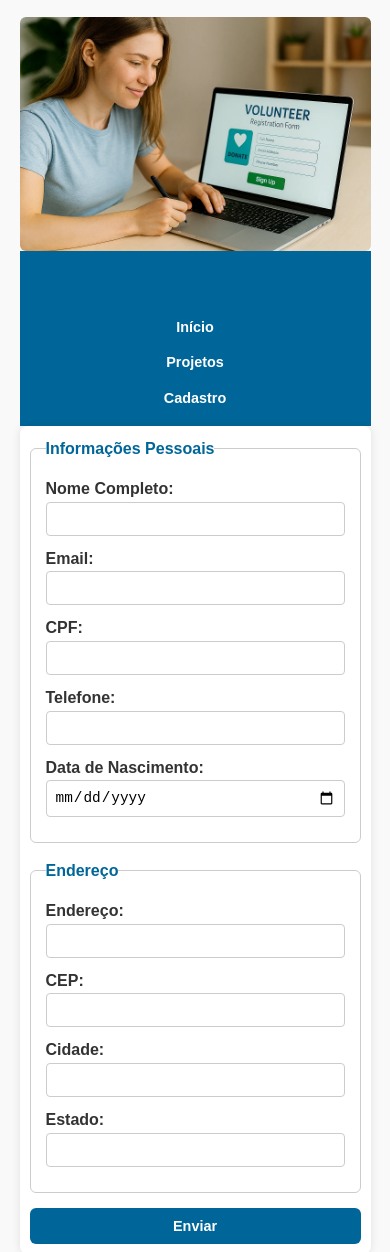
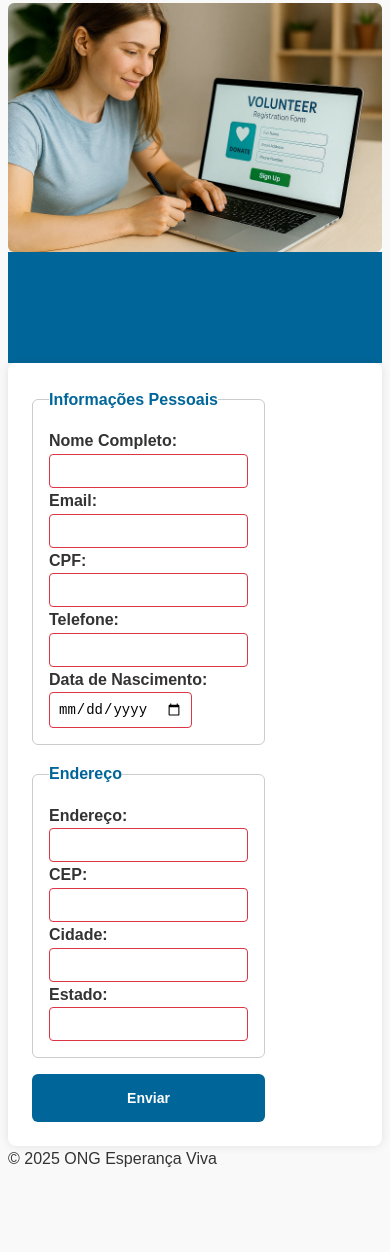
Before and after one commit to Samueltelecom/projeto-ong, a plain HTML site: page cadastro.html in a window 390 px wide. Shown: the part 13-1265 px from the top of the page. After the commit the page ends 1193 px from the top, so only its background shows below. Drawn offline with Linux system fonts and the light colour scheme; files whose address does not match are found by name.

Commit message:
- style: atualiza paleta de cores e espaçamentos -- feat: adiciona sistema de grid com 12 colunas -

```diff
--- a/styles/style.css
+++ b/styles/style.css
@@ -1,4 +1,38 @@
-/* Reset básico */
+/* ============================
+   🎨 Design System
+============================ */
+:root {
+  /* Paleta de cores */
+  --color-primary: #006699;
+  --color-primary-dark: #004d66;
+  --color-secondary: #ff6600;
+  --color-secondary-dark: #cc5200;
+  --color-neutral-light: #f9f9f9;
+  --color-neutral: #cccccc;
+  --color-neutral-dark: #333333;
+  --color-success: #28a745;
+  --color-error: #dc3545;
+
+  /* Tipografia */
+  --font-base: 'Arial', sans-serif;
+  --font-size-xs: 0.75rem;
+  --font-size-sm: 0.875rem;
+  --font-size-md: 1rem;
+  --font-size-lg: 1.25rem;
+  --font-size-xl: 1.5rem;
+
+  /* Espaçamento modular */
+  --space-1: 8px;
+  --space-2: 16px;
+  --space-3: 24px;
+  --space-4: 32px;
+  --space-5: 48px;
+  --space-6: 64px;
+}
+
+/* ============================
+   🔧 Reset e Base
+============================ */
 * {
   margin: 0;
   padding: 0;
@@ -6,175 +40,302 @@
 }
 
 body {
-  font-family: Arial, sans-serif;
+  font-family: var(--font-base);
+  font-size: var(--font-size-md);
   line-height: 1.6;
-  background-color: #f9f9f9;
-  color: #333;
-  padding: 2%;
+  background-color: var(--color-neutral-light);
+  color: var(--color-neutral-dark);
+  padding: var(--space-2);
 }
 
-/* Cabeçalho */
+/* ============================
+   🧭 Cabeçalho e Navegação
+============================ */
 header {
-  background-color: #006699;
+  background-color: var(--color-primary);
   color: white;
-  padding: 20px;
+  padding: var(--space-3);
   text-align: center;
+}
+
+nav {
+  display: flex;
+  justify-content: space-between;
+  align-items: center;
+  flex-wrap: wrap;
+  padding: var(--space-2);
 }
 
 nav ul {
   list-style: none;
   display: flex;
-  flex-wrap: wrap;
-  justify-content: center;
-  gap: 20px;
-  margin-top: 10px;
-  padding: 0;
+  gap: var(--space-2);
+}
+
+nav li {
+  position: relative;
 }
 
 nav a {
   color: white;
   text-decoration: none;
   font-weight: bold;
-  padding: 8px 12px;
+  padding: var(--space-1) var(--space-2);
   border-radius: 4px;
 }
 
 nav a:hover {
-  background-color: #004d66;
+  background-color: var(--color-primary-dark);
 }
 
-/* Seções principais */
+/* Submenu dropdown */
+nav li ul {
+  display: none;
+  position: absolute;
+  top: 100%;
+  left: 0;
+  background-color: var(--color-primary);
+  padding: var(--space-1);
+  border-radius: 4px;
+  flex-direction: column;
+}
+
+nav li:hover ul {
+  display: flex;
+}
+
+/* Menu hambúrguer */
+.menu-toggle {
+  display: none;
+  flex-direction: column;
+  cursor: pointer;
+}
+
+.menu-toggle span {
+  background: white;
+  height: 3px;
+  margin: 4px 0;
+  width: 25px;
+}
+
+/* ============================
+   📐 Grid Principal
+============================ */
 main {
-  max-width: 900px;
+  display: grid;
+  grid-template-columns: repeat(12, 1fr);
+  gap: var(--space-3);
+  max-width: 1200px;
   margin: 0 auto;
-  padding: 20px;
+  padding: var(--space-3);
   background-color: white;
   border-radius: 8px;
   box-shadow: 0 0 10px rgba(0,0,0,0.1);
 }
 
 section {
-  margin-bottom: 30px;
+  grid-column: span 12;
+  margin-bottom: var(--space-4);
 }
 
 h1, h2 {
-  color: #006699;
-  margin-bottom: 10px;
-  font-size: clamp(1.5rem, 2vw, 2rem);
+  color: var(--color-primary);
+  margin-bottom: var(--space-1);
 }
 
-/* Imagens */
+h1 {
+  font-size: var(--font-size-xl);
+}
+
+h2 {
+  font-size: var(--font-size-lg);
+}
+
+/* ============================
+   🧩 Componentes
+============================ */
+.card {
+  background-color: white;
+  border: 1px solid var(--color-neutral);
+  border-radius: 8px;
+  padding: var(--space-3);
+  box-shadow: 0 2px 6px rgba(0,0,0,0.1);
+  grid-column: span 4;
+}
+
 img {
   max-width: 100%;
   height: auto;
   border-radius: 6px;
-  margin-top: 10px;
+  margin-top: var(--space-1);
   display: block;
+}
+
+/* Botões */
+button {
+  background-color: var(--color-primary);
+  color: white;
+  padding: var(--space-2) var(--space-3);
+  border: none;
+  border-radius: 6px;
+  font-weight: bold;
+  cursor: pointer;
+  font-size: var(--font-size-md);
+  transition: background-color 0.3s ease;
+}
+
+button:hover {
+  background-color: var(--color-primary-dark);
+}
+
+button:focus {
+  outline: 2px solid var(--color-secondary);
+}
+
+button:active {
+  background-color: var(--color-secondary-dark);
+}
+
+button:disabled {
+  background-color: var(--color-neutral);
+  cursor: not-allowed;
 }
 
 /* Formulário */
 form {
   display: flex;
   flex-direction: column;
-  gap: 15px;
+  gap: var(--space-2);
 }
 
 fieldset {
-  border: 1px solid #ccc;
-  padding: 15px;
+  border: 1px solid var(--color-neutral);
+  padding: var(--space-2);
   border-radius: 6px;
 }
 
 legend {
   font-weight: bold;
-  color: #006699;
+  color: var(--color-primary);
 }
 
 label {
-  display: flex;
-  flex-direction: column;
   font-weight: bold;
-  margin-bottom: 10px;
 }
 
 input {
-  padding: 8px;
-  border: 1px solid #ccc;
+  padding: var(--space-1);
+  border: 1px solid var(--color-neutral);
   border-radius: 4px;
-  font-size: 1rem;
+  font-size: var(--font-size-md);
 }
 
-button {
-  background-color: #006699;
-  color: white;
-  padding: 10px 20px;
-  border: none;
-  border-radius: 6px;
-  font-weight: bold;
-  cursor: pointer;
-  transition: background-color 0.3s ease;
-  font-size: 1rem;
+input:focus {
+  border-color: var(--color-primary);
 }
 
-button:hover {
-  background-color: #004d66;
+input:valid {
+  border-color: var(--color-success);
 }
 
-/* Cards */
-.card {
-  background-color: white;
-  border: 1px solid #ddd;
-  border-radius: 8px;
-  padding: 20px;
-  box-shadow: 0 2px 6px rgba(0,0,0,0.1);
-  margin-bottom: 20px;
-  width: 100%;
+input:invalid {
+  border-color: var(--color-error);
 }
 
-/* Rodapé */
-footer {
-  text-align: center;
-  margin-top: 40px;
-  font-size: 0.9em;
-  color: #666;
-  padding: 10px;
+/* Feedback */
+.alert {
+  padding: var(--space-2);
+  border-radius: 4px;
+  margin-bottom: var(--space-2);
 }
 
-/* Responsividade */
+.alert.success {
+  background-color: var(--color-success);
+  color: white;
+}
+
+.alert.error {
+  background-color: var(--color-error);
+  color: white;
+}
+
+/* Badges e Tags */
+.badge {
+  display: inline-block;
+  padding: 4px 8px;
+  background-color: var(--color-secondary);
+  color: white;
+  border-radius: 12px;
+  font-size: var(--font-size-xs);
+  margin-right: var(--space-1);
+}
+
+/* ============================
+   📱 Responsividade
+============================ */
+@media (max-width: 1024px) {
+  main {
+    grid-template-columns: repeat(8, 1fr);
+  }
+
+  .card {
+    grid-column: span 8;
+  }
+}
+
 @media (max-width: 768px) {
   nav ul {
     flex-direction: column;
-    align-items: center;
-    gap: 10px;
+    gap: var(--space-1);
+  }
+
+  .menu-toggle {
+    display: flex;
+  }
+
+  nav ul {
+    display: none;
+    flex-direction: column;
+    width: 100%;
+  }
+
+  nav.active ul {
+    display: flex;
   }
 
   main {
-    padding: 10px;
+    grid-template-columns: repeat(4, 1fr);
   }
 
-  h1, h2 {
-    font-size: 1.5rem;
+  .card {
+    grid-column: span 4;
+  }
+}
+
+@media (max-width: 600px) {
+  main {
+    grid-template-columns: repeat(2, 1fr);
   }
 
-  button {
-    width: 100%;
+  .card {
+    grid-column: span 2;
   }
 }
 
 @media (max-width: 480px) {
   body {
-    padding: 5%;
+    padding: var(--space-1);
   }
 
   header {
-    padding: 15px;
+    padding: var(--space-2);
   }
 
   nav a {
-    font-size: 0.9rem;
+    font-size: var(--font-size-sm);
   }
 
   input, button {
-    font-size: 0.9rem;
+    font-size: var(--font-size-sm);
   }
 }
```
